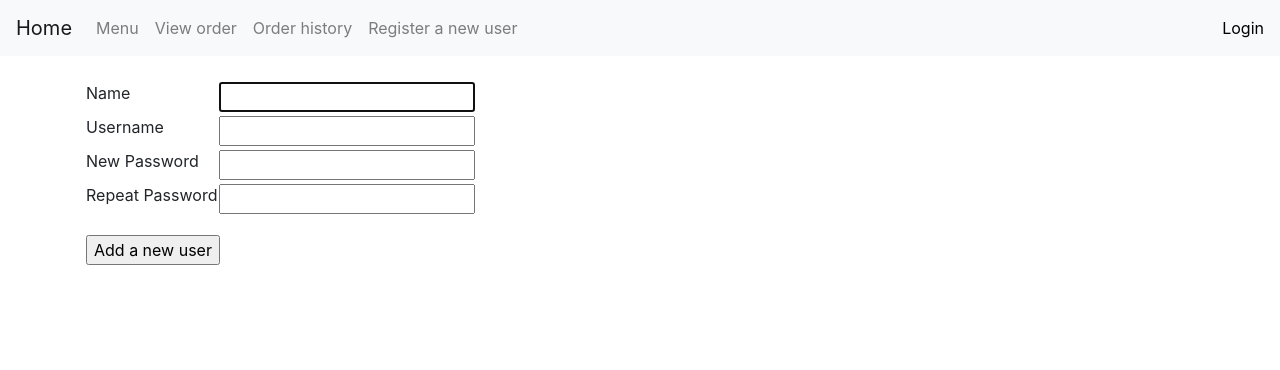
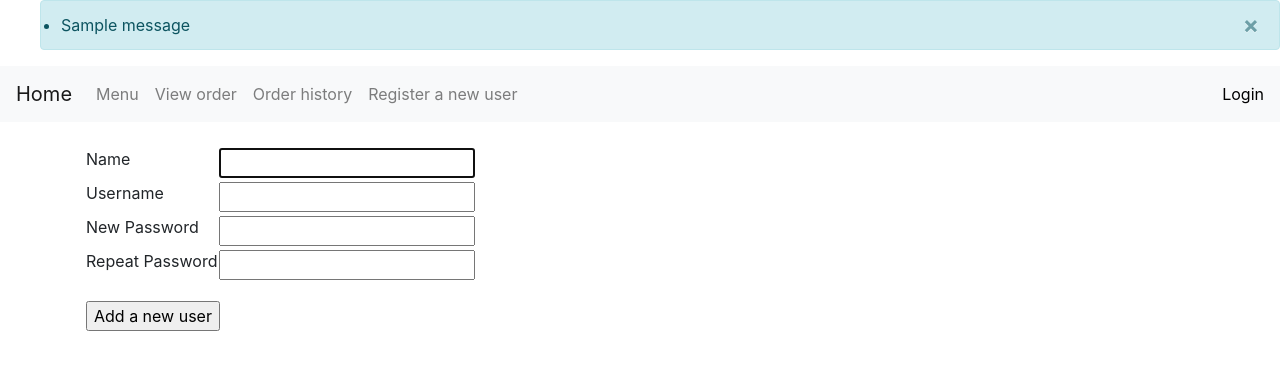
Before and after one commit to larenala/Pizzapalvelu, a Flask app: page /auth/new/ in a window 1280 px wide. Shown: the top 370 px of the page. Run offline with Flask 2, Linux system fonts and the light colour scheme; tables that the repository leaves empty hold one stand-in row (values such as "Sample post"); one stand-in notice (Sample message) is shown; some libraries are stand-ins or nearby versions.

Commit message:
added flash messages

```diff
--- a/application/auth/views.py
+++ b/application/auth/views.py
@@ -16,10 +16,10 @@ def auth_login():
 
     user = User.query.filter_by(username=form.username.data, password=form.password.data).first()
     if not user:
-        return render_template("auth/loginform.html", form = form,
-                               error = "No such username or password")
+        flash('The username or password does not exist')
+        return render_template("auth/loginform.html", form = form)
     login_user(user)
-
+    flash('You were successfully logged in')
     return redirect(url_for('pizzas_index'))
 
 @app.route("/auth/logout")
--- a/application/templates/auth/loginform.html
+++ b/application/templates/auth/loginform.html
@@ -1,7 +1,7 @@
 {% extends "layout.html" %}
 
 {% block body %}
-{{ error }}
+
 <form method="POST" action="{{ url_for('auth_login') }}">
   <table>
     <tr>
--- a/application/templates/layout.html
+++ b/application/templates/layout.html
@@ -3,6 +3,17 @@
     <head>
       <meta charset="utf-8">
       <title>Pizzapalvelu</title>
+      {% with messages = get_flashed_messages() %}
+        {% if messages %}
+          <ul class=flashes>
+          {% for message in messages %}
+            <div class="alert alert-info alert-dismissible" role="alert">
+            <button type="button" class="close" data-dismiss="alert" aria-label="Close"><span aria-hidden="true">×</span></button>
+            <li>{{ message }}</li>
+          {% endfor %}
+          </ul>
+        {% endif %}
+      {% endwith %}
       <link rel="stylesheet" href="https://maxcdn.bootstrapcdn.com/bootstrap/4.0.0/css/bootstrap.min.css" integrity="sha384-Gn5384xqQ1aoWXA+058RXPxPg6fy4IWvTNh0E263XmFcJlSAwiGgFAW/dAiS6JXm" crossorigin="anonymous">
       <link rel="stylesheet" href="{{ url_for('static', filename='css/main.css') }}">
     </head>
@@ -46,9 +57,9 @@
           </ul>
           <div class="form-inline mt-2 mt-md-0">
 	    {% if current_user.is_authenticated %}
-	    <a href="{{ url_for('auth_logout') }}">Hello {{ current_user.name }} -- Logout</a>
-	    {% else %}
-	    <a href="{{ url_for('auth_login') }}">Login</a>
+        <a href="{{ url_for('auth_logout') }}">Hello {{ current_user.name }} -- Logout</a>
+      {% else %}
+        <a href="{{ url_for('auth_login') }}">Login</a>
 	    {% endif %}
           </div>
 	</div>
```
